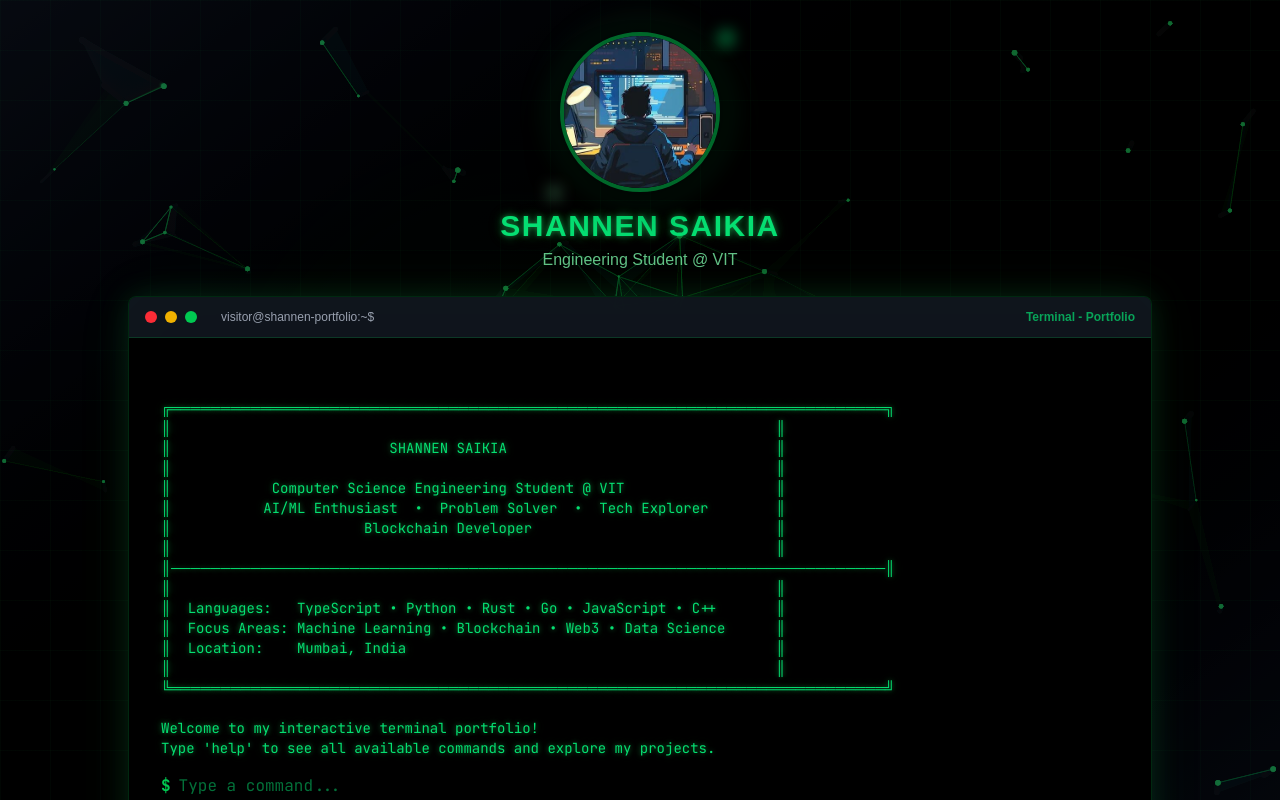
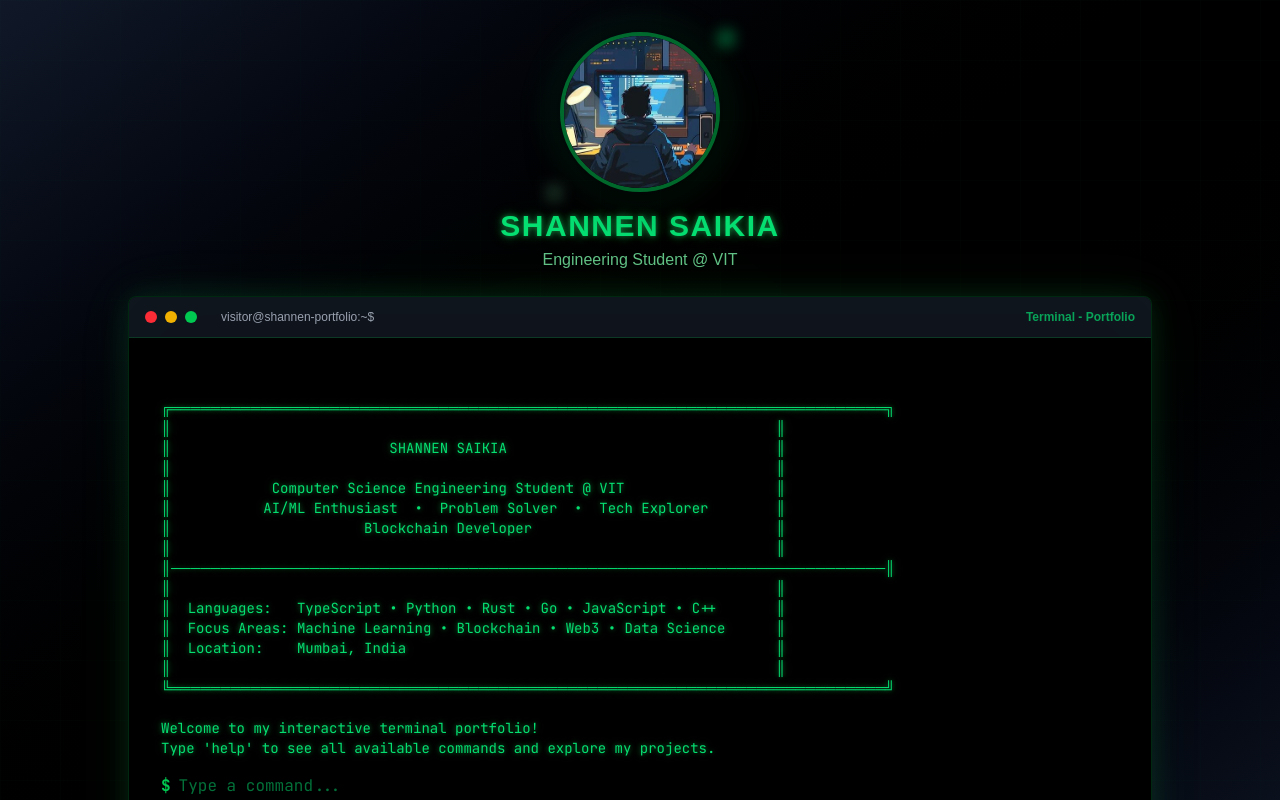
Before and after one commit to myst9811/terminal-portfolio, a Next.js app: page / in a window 1280 px wide. Shown: the top 800 px of the page. Built offline with nearby package versions, Linux system fonts and the light colour scheme.

Commit message:
chore: more subtle background

```diff
--- a/src/components/InteractiveBackground.tsx
+++ b/src/components/InteractiveBackground.tsx
@@ -9,11 +9,12 @@ interface Particle {
   vx: number;
   vy: number;
   size: number;
+  life: number;
 }
 
 export default function InteractiveBackground() {
   const canvasRef = useRef<HTMLCanvasElement>(null);
-  const [mousePos, setMousePos] = useState({ x: 0, y: 0 });
+  const [mousePos, setMousePos] = useState({ x: -1000, y: -1000 });
   const particlesRef = useRef<Particle[]>([]);
   const animationFrameRef = useRef<number>();
 
@@ -32,84 +33,47 @@ export default function InteractiveBackground() {
     setCanvasSize();
     window.addEventListener('resize', setCanvasSize);
 
-    // Create particles
-    const createParticles = () => {
-      const particles: Particle[] = [];
-      const particleCount = Math.floor((window.innerWidth * window.innerHeight) / 15000);
-
-      for (let i = 0; i < particleCount; i++) {
-        particles.push({
-          x: Math.random() * canvas.width,
-          y: Math.random() * canvas.height,
-          vx: (Math.random() - 0.5) * 0.3,
-          vy: (Math.random() - 0.5) * 0.3,
-          size: Math.random() * 2 + 1,
-        });
-      }
-      return particles;
-    };
-
-    particlesRef.current = createParticles();
-
     // Mouse move handler
     const handleMouseMove = (e: MouseEvent) => {
       setMousePos({ x: e.clientX, y: e.clientY });
+
+      // Create new particles on hover
+      for (let i = 0; i < 2; i++) {
+        particlesRef.current.push({
+          x: e.clientX + (Math.random() - 0.5) * 20,
+          y: e.clientY + (Math.random() - 0.5) * 20,
+          vx: (Math.random() - 0.5) * 0.5,
+          vy: (Math.random() - 0.5) * 0.5 - 0.3,
+          size: Math.random() * 2 + 0.5,
+          life: 1,
+        });
+      }
     };
+
     window.addEventListener('mousemove', handleMouseMove);
 
     // Animation loop
     const animate = () => {
-      ctx.fillStyle = 'rgba(0, 0, 0, 0.05)';
-      ctx.fillRect(0, 0, canvas.width, canvas.height);
+      ctx.clearRect(0, 0, canvas.width, canvas.height);
 
-      particlesRef.current.forEach((particle, i) => {
+      // Update and draw particles
+      particlesRef.current = particlesRef.current.filter(particle => {
         // Update position
         particle.x += particle.vx;
         particle.y += particle.vy;
+        particle.life -= 0.01;
 
-        // Bounce off edges
-        if (particle.x < 0 || particle.x > canvas.width) particle.vx *= -1;
-        if (particle.y < 0 || particle.y > canvas.height) particle.vy *= -1;
+        // Fade out
+        if (particle.life <= 0) return false;
 
-        // Mouse interaction
-        const dx = mousePos.x - particle.x;
-        const dy = mousePos.y - particle.y;
-        const distance = Math.sqrt(dx * dx + dy * dy);
-        const maxDistance = 150;
-
-        if (distance < maxDistance) {
-          const force = (maxDistance - distance) / maxDistance;
-          const angle = Math.atan2(dy, dx);
-          particle.vx -= Math.cos(angle) * force * 0.03;
-          particle.vy -= Math.sin(angle) * force * 0.03;
-        }
-
-        // Damping
-        particle.vx *= 0.99;
-        particle.vy *= 0.99;
-
-        // Draw particle
-        const opacity = distance < maxDistance ? 1 - (distance / maxDistance) * 0.5 : 0.3;
+        // Draw particle with fading effect
+        const opacity = particle.life * 0.4;
         ctx.fillStyle = `rgba(34, 197, 94, ${opacity})`;
         ctx.beginPath();
         ctx.arc(particle.x, particle.y, particle.size, 0, Math.PI * 2);
         ctx.fill();
 
-        // Draw connections
-        particlesRef.current.slice(i + 1).forEach(otherParticle => {
-          const dx2 = particle.x - otherParticle.x;
-          const dy2 = particle.y - otherParticle.y;
-          const dist = Math.sqrt(dx2 * dx2 + dy2 * dy2);
-
-          if (dist < 120) {
-            ctx.strokeStyle = `rgba(34, 197, 94, ${(1 - dist / 120) * 0.2})`;
-            ctx.lineWidth = 0.5;
-            ctx.beginPath();
-            ctx.moveTo(particle.x, particle.y);
-            ctx.lineTo(otherParticle.x, otherParticle.y);
-            ctx.stroke();
-          }
-        });
+        return true;
       });
 
       animationFrameRef.current = requestAnimationFrame(animate);
@@ -124,52 +88,52 @@ export default function InteractiveBackground() {
         cancelAnimationFrame(animationFrameRef.current);
       }
     };
-  }, [mousePos.x, mousePos.y]);
+  }, []);
 
   return (
     <>
-      {/* Animated gradient orbs */}
+      {/* Very subtle animated gradient orbs */}
       <motion.div
-        className="absolute top-1/4 left-1/4 w-96 h-96 bg-green-500/10 rounded-full blur-3xl"
+        className="absolute top-1/4 left-1/4 w-[500px] h-[500px] bg-green-500/5 rounded-full blur-3xl"
         animate={{
-          scale: [1, 1.2, 1],
-          opacity: [0.3, 0.5, 0.3],
+          scale: [1, 1.1, 1],
+          opacity: [0.15, 0.25, 0.15],
         }}
         transition={{
-          duration: 8,
+          duration: 12,
           repeat: Infinity,
           ease: "easeInOut",
         }}
       />
       <motion.div
-        className="absolute bottom-1/4 right-1/4 w-96 h-96 bg-emerald-500/10 rounded-full blur-3xl"
+        className="absolute bottom-1/4 right-1/4 w-[500px] h-[500px] bg-emerald-500/5 rounded-full blur-3xl"
         animate={{
-          scale: [1.2, 1, 1.2],
-          opacity: [0.5, 0.3, 0.5],
+          scale: [1.1, 1, 1.1],
+          opacity: [0.25, 0.15, 0.25],
         }}
         transition={{
-          duration: 10,
+          duration: 15,
           repeat: Infinity,
           ease: "easeInOut",
         }}
       />
 
-      {/* Canvas for particles */}
+      {/* Canvas for hover particles */}
       <canvas
         ref={canvasRef}
         className="fixed inset-0 pointer-events-none z-0"
-        style={{ opacity: 0.6 }}
+        style={{ opacity: 0.8 }}
       />
 
-      {/* Grid overlay */}
+      {/* Very subtle grid overlay */}
       <div
         className="fixed inset-0 pointer-events-none z-0"
         style={{
           backgroundImage: `
-            linear-gradient(rgba(34, 197, 94, 0.03) 1px, transparent 1px),
-            linear-gradient(90deg, rgba(34, 197, 94, 0.03) 1px, transparent 1px)
+            linear-gradient(rgba(34, 197, 94, 0.015) 1px, transparent 1px),
+            linear-gradient(90deg, rgba(34, 197, 94, 0.015) 1px, transparent 1px)
           `,
-          backgroundSize: '50px 50px',
+          backgroundSize: '60px 60px',
         }}
       />
     </>
```
